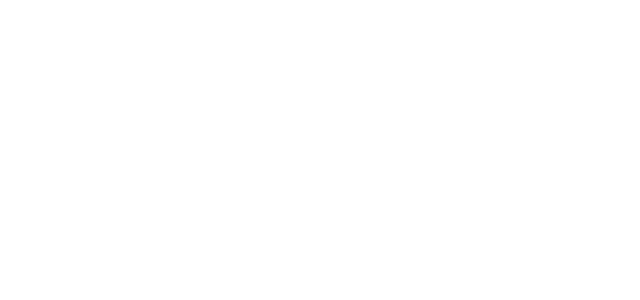
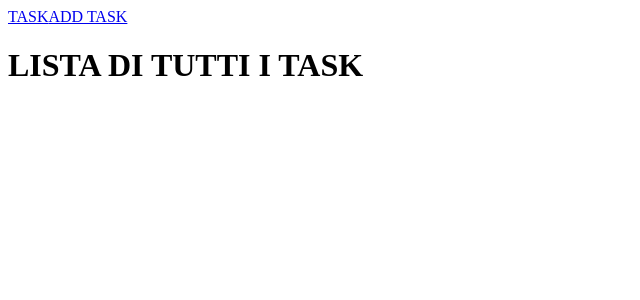
Before and after one commit to bellaviagabriele03/ex-react-task-manager, a React (Vite) app: page / in a window 1280 px wide. Shown: the top 300 px of the page, without its empty margins (0-640 px from the left). Built offline with nearby package versions, Linux system fonts and the light colour scheme.

Commit message:
FEAT: milestone 1 done, rotte definite, pagine principali (task, addtask), header configurato

```diff
--- a/src/App.jsx
+++ b/src/App.jsx
@@ -1,10 +1,24 @@
-
+import { BrowserRouter, Route, Routes } from "react-router-dom"
+import DefaultLayout from "./layouts/DefaultLayout"
+import Task from "./pages/Task"
+import AddTask from "./pages/AddTask"
 function App() {
 
 
   return (
     <>
+      <BrowserRouter>
 
+        <Routes>
+
+          <Route path="/" element={<DefaultLayout />}>
+            <Route path="/" element={<Task />} />
+            <Route path="/addtask" element={<AddTask />} />
+
+          </Route>
+        </Routes>
+
+      </BrowserRouter>
     </>
   )
 }
--- /dev/null
+++ b/src/layouts/DefaultLayout.jsx
@@ -0,0 +1,13 @@
+import { Outlet } from "react-router-dom";
+import Header from "../components/Header";
+
+export default function DefaultLayout() {
+    return (
+        <>
+            <Header />
+            <main>
+                <Outlet />
+            </main>
+        </>
+    )
+}
--- /dev/null
+++ b/src/pages/AddTask.jsx
@@ -0,0 +1,5 @@
+export default function AddTask() {
+    return (
+        <h1>AGGIUNGI UN NUOVO TASK:</h1>
+    )
+}
--- /dev/null
+++ b/src/pages/Task.jsx
@@ -0,0 +1,5 @@
+export default function Task() {
+    return (
+        <h1>LISTA DI TUTTI I TASK </h1>
+    )
+}
```
Also changed, not shown: src/components/Header.jsx (line endings or trailing spaces).
